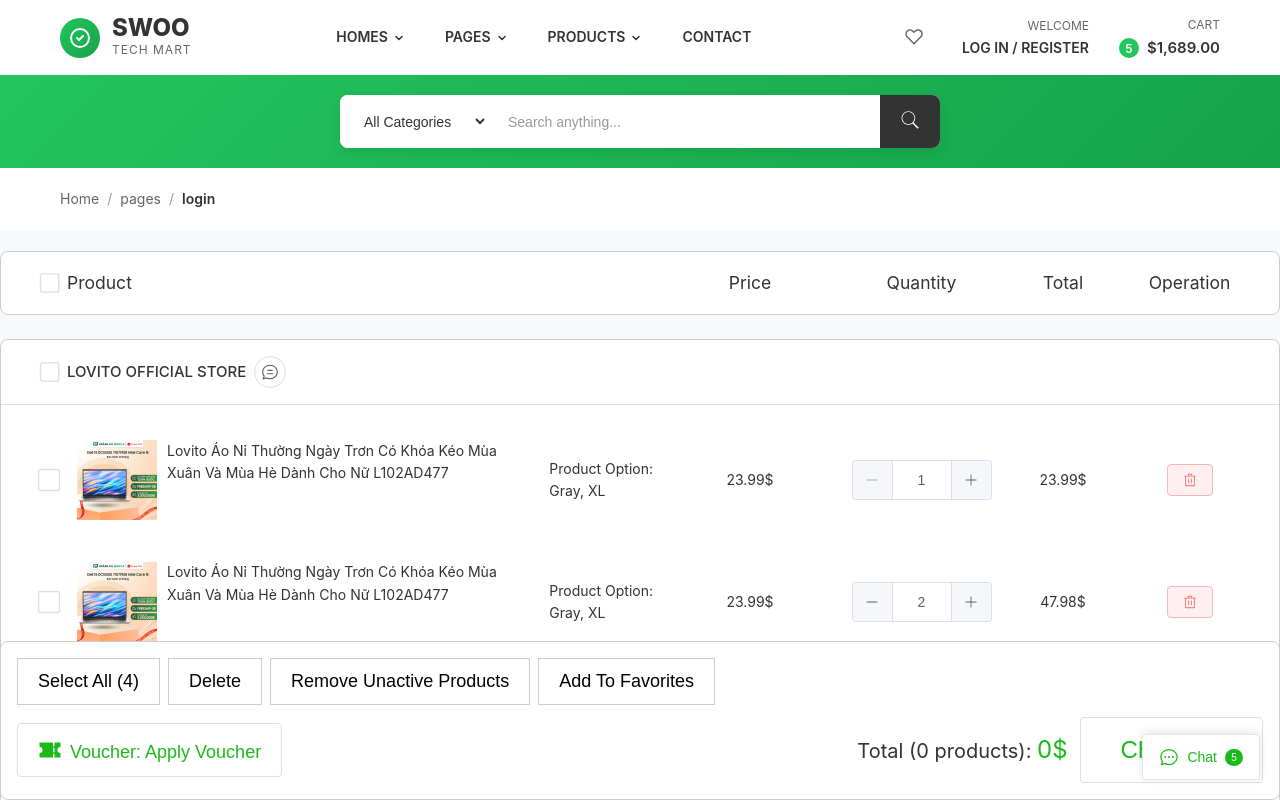
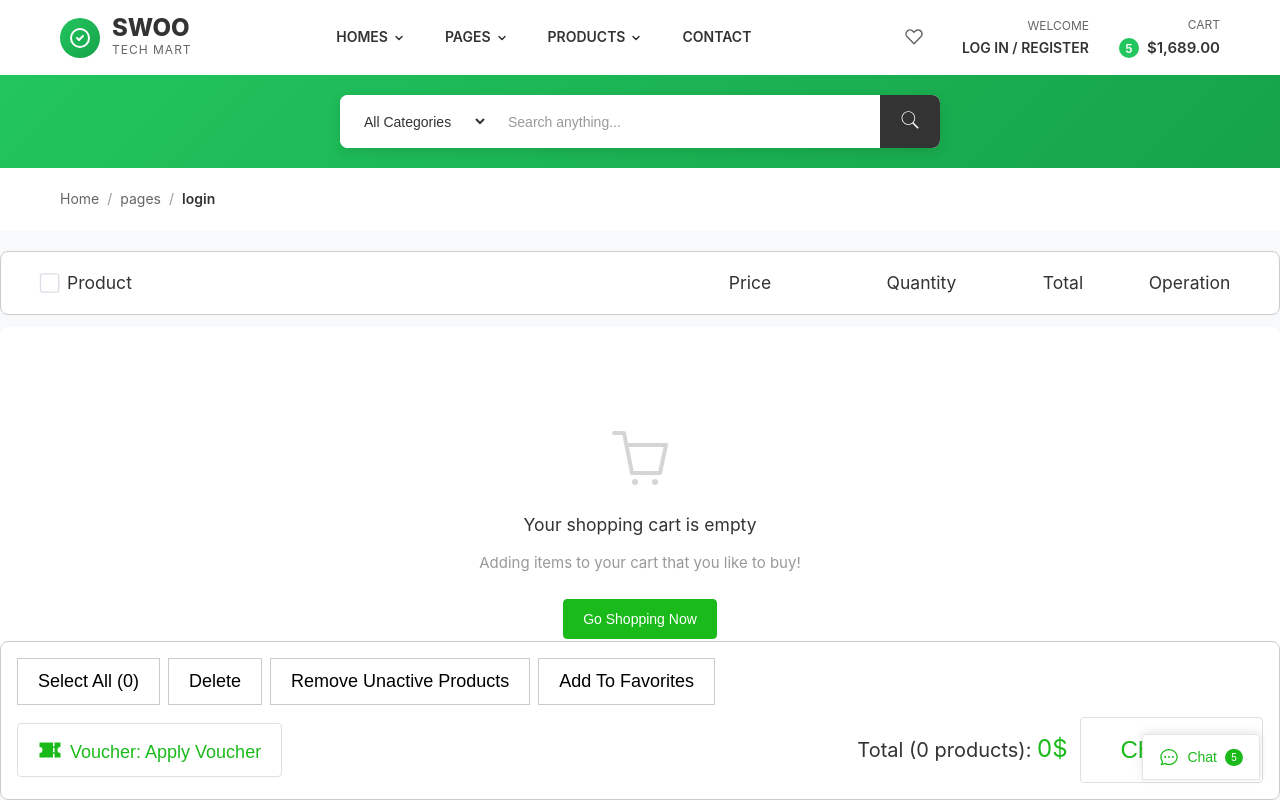
Before and after one commit to phamdatzx/microservice-e-commerce-SE122, a Vue app in the folder frontend/: page /cart in a window 1280 px wide. Shown: the top 800 px of the page. Built offline with nearby package versions, Linux system fonts and the light colour scheme.

Commit message:
feat: API integration for Customer Cart View.

```diff
--- a/frontend/src/views/customer/CartView/CartView.vue
+++ b/frontend/src/views/customer/CartView/CartView.vue
@@ -1,191 +1,125 @@
 <script setup lang="ts">
 import Header from '@/components/Header.vue'
 import type { CheckboxValueType } from 'element-plus'
-import { ref, useTemplateRef, watch } from 'vue'
+import { ref, useTemplateRef, watch, onMounted, computed } from 'vue'
 import CartSellerProductWrapper from './components/CartSellerProductWrapper.vue'
-import { Ticket } from '@element-plus/icons-vue'
+import { Ticket, Loading, ShoppingCart } from '@element-plus/icons-vue'
+import { ElNotification, ElMessageBox } from 'element-plus'
 
 import { Splide, SplideSlide } from '@splidejs/vue-splide'
+import axios from 'axios'
 
-export interface CartSeller {
-  sellerName: string
-  products: Product[]
+export interface VariantAPI {
+  id: string
+  sku: string
+  options: Record<string, string>
+  price: number
+  stock: number
+  image: string
+}
+
+export interface CartItemAPI {
+  id: string
+  user_id: string
+  seller_id: string
+  product_id: string
+  variant_id: string
+  quantity: number
+  product_name: string
+  variant: VariantAPI
+  created_at: string
+  updated_at: string
 }
 
 export interface Product {
-  id: number
+  id: string
   imageUrl: string
   productName: string
   productOption: string
   price: number
-  quantity?: number
+  quantity: number
+  sellerName: string
+  sellerId: string
+  variantId: string
+  stock: number
   isSoldOut?: boolean
-  sellerName: string
 }
 
-const productList = [
-  {
-    imageUrl: '/src/assets/product-imgs/product1.png',
-    name: 'Laptop Dell 15 DC15250 71071928 (Core i5-1334U/16GB/512GB/Intel Graphics/15.6 inch FHD IPS/Win 11/Bạc) - Chính hãng',
-    price: 16090000,
-    rating: 5.0,
-    location: 'Ha Noi',
-    discount: 37,
-  },
-  {
-    imageUrl: '/src/assets/product-imgs/product1.png',
-    name: 'Laptop Dell 15 DC15250 71071928 (Core i5-1334U/16GB/512GB/Intel Graphics/15.6 inch FHD IPS/Win 11/Bạc) - Chính hãng',
-    price: 16090000,
-    rating: 5.0,
-    location: 'Ha Noi',
-    discount: 37,
-  },
-  {
-    imageUrl: '/src/assets/product-imgs/product1.png',
-    name: 'Laptop Dell 15 DC15250 71071928 (Core i5-1334U/16GB/512GB/Intel Graphics/15.6 inch FHD IPS/Win 11/Bạc) - Chính hãng',
-    price: 16090000,
-    rating: 5.0,
-    location: 'Ha Noi',
-    discount: 37,
-  },
-  {
-    imageUrl: '/src/assets/product-imgs/product1.png',
-    name: 'Laptop Dell 15 DC15250 71071928 (Core i5-1334U/16GB/512GB/Intel Graphics/15.6 inch FHD IPS/Win 11/Bạc) - Chính hãng',
-    price: 16090000,
-    rating: 5.0,
-    location: 'Ha Noi',
-    discount: 37,
-  },
-  {
-    imageUrl: '/src/assets/product-imgs/product1.png',
-    name: 'Laptop Dell 15 DC15250 71071928 (Core i5-1334U/16GB/512GB/Intel Graphics/15.6 inch FHD IPS/Win 11/Bạc) - Chính hãng',
-    price: 16090000,
-    rating: 5.0,
-    location: 'Ha Noi',
-    discount: 37,
-  },
-  {
-    imageUrl: '/src/assets/product-imgs/product1.png',
-    name: 'Laptop Dell 15 DC15250 71071928 (Core i5-1334U/16GB/512GB/Intel Graphics/15.6 inch FHD IPS/Win 11/Bạc) - Chính hãng',
-    price: 16090000,
-    rating: 5.0,
-    location: 'Ha Noi',
-    discount: 37,
-  },
-  {
-    imageUrl: '/src/assets/product-imgs/product1.png',
-    name: 'Laptop Dell 15 DC15250 71071928 (Core i5-1334U/16GB/512GB/Intel Graphics/15.6 inch FHD IPS/Win 11/Bạc) - Chính hãng',
-    price: 16090000,
-    rating: 5.0,
-    location: 'Ha Noi',
-    discount: 37,
-  },
-  {
-    imageUrl: '/src/assets/product-imgs/product1.png',
-    name: 'Laptop Dell 15 DC15250 71071928 (Core i5-1334U/16GB/512GB/Intel Graphics/15.6 inch FHD IPS/Win 11/Bạc) - Chính hãng',
-    price: 16090000,
-    rating: 5.0,
-    location: 'Ha Noi',
-    discount: 37,
-  },
-  {
-    imageUrl: '/src/assets/product-imgs/product1.png',
-    name: 'Laptop Dell 15 DC15250 71071928 (Core i5-1334U/16GB/512GB/Intel Graphics/15.6 inch FHD IPS/Win 11/Bạc) - Chính hãng',
-    price: 16090000,
-    rating: 5.0,
-    location: 'Ha Noi',
-    discount: 37,
-  },
-  {
-    imageUrl: '/src/assets/product-imgs/product1.png',
-    name: 'Laptop Dell 15 DC15250 71071928 (Core i5-1334U/16GB/512GB/Intel Graphics/15.6 inch FHD IPS/Win 11/Bạc) - Chính hãng',
-    price: 16090000,
-    rating: 5.0,
-    location: 'Ha Noi',
-    discount: 37,
-  },
-  {
-    imageUrl: '/src/assets/product-imgs/product1.png',
-    name: 'Laptop Dell 15 DC15250 71071928 (Core i5-1334U/16GB/512GB/Intel Graphics/15.6 inch FHD IPS/Win 11/Bạc) - Chính hãng',
-    price: 16090000,
-    rating: 5.0,
-    location: 'Ha Noi',
-    discount: 37,
-  },
-  {
-    imageUrl: '/src/assets/product-imgs/product1.png',
-    name: 'Laptop Dell 15 DC15250 71071928 (Core i5-1334U/16GB/512GB/Intel Graphics/15.6 inch FHD IPS/Win 11/Bạc) - Chính hãng',
-    price: 16090000,
-    rating: 5.0,
-    location: 'Ha Noi',
-    discount: 37,
-  },
-  {
-    imageUrl: '/src/assets/product-imgs/product1.png',
-    name: 'Laptop Dell 15 DC15250 71071928 (Core i5-1334U/16GB/512GB/Intel Graphics/15.6 inch FHD IPS/Win 11/Bạc) - Chính hãng',
-    price: 16090000,
-    rating: 5.0,
-    location: 'Ha Noi',
-    discount: 37,
-  },
-]
+export interface CartSeller {
+  sellerName: string
+  sellerId: string
+  products: Product[]
+}
+
+const productList = ref<any[]>([]) // Recently viewed
 
 const checkAll = ref(false)
 const checkedProducts = ref<Product[]>([])
 const CartSellerProductWrapperRefs = ref<InstanceType<typeof CartSellerProductWrapper>[]>([])
-const cartData: CartSeller[] = [
-  {
-    sellerName: 'LOVITO OFFICIAL STORE',
-    products: [
-      {
-        id: 1,
-        imageUrl: '/src/assets/product-imgs/product1.png',
-        productName:
-          'Lovito Áo Nỉ Thường Ngày Trơn Có Khóa Kéo Mùa Xuân Và Mùa Hè Dành Cho Nữ L102AD477',
-        productOption: 'Gray, XL',
-        price: 23.99,
-        quantity: 1,
-        sellerName: 'LOVITO OFFICIAL STORE',
+const cartData = ref<CartSeller[]>([])
+const isLoading = ref(false)
+
+const fetchCart = async () => {
+  const token = localStorage.getItem('access_token')
+  if (!token) return
+
+  isLoading.value = true
+  try {
+    const response = await axios.get('http://localhost:81/api/order/cart', {
+      headers: {
+        Authorization: `Bearer ${token}`,
       },
-      {
-        id: 2,
-        imageUrl: '/src/assets/product-imgs/product1.png',
-        productName:
-          'Lovito Áo Nỉ Thường Ngày Trơn Có Khóa Kéo Mùa Xuân Và Mùa Hè Dành Cho Nữ L102AD477',
-        productOption: 'Gray, XL',
-        price: 23.99,
-        quantity: 2,
-        sellerName: 'LOVITO OFFICIAL STORE',
-      },
-    ],
-  },
-  {
-    sellerName: 'LOVITO OFFICIAL STORE2',
-    products: [
-      {
-        id: 1,
-        imageUrl: '/src/assets/product-imgs/product1.png',
-        productName:
-          'Lovito Áo Nỉ Thường Ngày Trơn Có Khóa Kéo Mùa Xuân Và Mùa Hè Dành Cho Nữ L102AD477',
-        productOption: 'Gray, XL',
-        price: 23.99,
-        quantity: 1,
-        sellerName: 'LOVITO OFFICIAL STORE2',
-      },
-      {
-        id: 2,
-        imageUrl: '/src/assets/product-imgs/product1.png',
-        productName:
-          'Lovito Áo Nỉ Thường Ngày Trơn Có Khóa Kéo Mùa Xuân Và Mùa Hè Dành Cho Nữ L102AD477',
-        productOption: 'Gray, XL',
-        price: 23.99,
-        quantity: 2,
-        sellerName: 'LOVITO OFFICIAL STORE2',
-      },
-    ],
-  },
-]
-const allProducts = cartData.map((seller) => seller.products).flat()
+    })
+
+    const items: CartItemAPI[] = response.data.cart_items
+
+    // Group by seller_id
+    const grouped = items.reduce((acc: Record<string, CartSeller>, item) => {
+      if (!acc[item.seller_id]) {
+        acc[item.seller_id] = {
+          sellerId: item.seller_id,
+          sellerName: 'Official Store', // Using placeholder since API doesn't return name yet
+          products: [],
+        }
+      }
+
+      acc[item.seller_id].products.push({
+        id: item.id,
+        imageUrl: item.variant.image || 'https://placehold.co/100x100?text=No+Image',
+        productName: item.product_name,
+        productOption: Object.values(item.variant.options).join(', '),
+        price: item.variant.price,
+        quantity: item.quantity,
+        stock: item.variant.stock,
+        sellerName: 'Official Store',
+        sellerId: item.seller_id,
+        variantId: item.variant_id,
+      })
+
+      return acc
+    }, {})
+
+    cartData.value = Object.values(grouped)
+  } catch (error) {
+    console.error('Error fetching cart:', error)
+  } finally {
+    isLoading.value = false
+  }
+}
+
+const loadRecentlyViewed = () => {
+  const stored = localStorage.getItem('recently_viewed')
+  if (stored) {
+    productList.value = JSON.parse(stored)
+  }
+}
+
+const allProducts = computed(() => cartData.value.map((seller) => seller.products).flat())
+
+onMounted(() => {
+  fetchCart()
+  loadRecentlyViewed()
+})
 
 const handleCheckAll = () => {
   CartSellerProductWrapperRefs.value.forEach((ref) => {
@@ -200,7 +134,7 @@ const handleUncheckAll = () => {
 }
 
 const handleCheckAllChange = (val: CheckboxValueType) => {
-  checkedProducts.value = val ? allProducts : []
+  checkedProducts.value = val ? allProducts.value : []
 
   if (val) {
     handleCheckAll()
@@ -218,7 +152,101 @@ const handleCheckedProductsChange = (checkedSellerProducts: Product[], sellerNam
     checkedProducts.value.push(...checkedSellerProducts)
   }
 
-  checkAll.value = checkedProducts.value.length === allProducts.length
+  checkAll.value = checkedProducts.value.length === allProducts.value.length
+}
+
+const removeFromCart = async (cartItemId: string, showNotification = true) => {
+  const token = localStorage.getItem('access_token')
+  if (!token) return
+
+  if (showNotification) {
+    try {
+      await ElMessageBox.confirm(
+        'Are you sure you want to remove this item from your cart?',
+        'Confirm Remove',
+        {
+          confirmButtonText: 'Remove',
+          cancelButtonText: 'Cancel',
+          type: 'warning',
+        },
+      )
+    } catch (error) {
+      return // User cancelled
+    }
+  }
+
+  try {
+    await axios.delete(`http://localhost:81/api/order/cart/${cartItemId}`, {
+      headers: {
+        Authorization: `Bearer ${token}`,
+      },
+    })
+
+    // Remove from cartData
+    cartData.value = cartData.value
+      .map((seller) => ({
+        ...seller,
+        products: seller.products.filter((p) => p.id !== cartItemId),
+      }))
+      .filter((seller) => seller.products.length > 0)
+
+    // Remove from checkedProducts
+    checkedProducts.value = checkedProducts.value.filter((p) => p.id !== cartItemId)
+
+    if (showNotification) {
+      ElNotification({
+        title: 'Success',
+        message: 'Item removed from cart',
+        type: 'success',
+      })
+    }
+  } catch (error) {
+    console.error('Error removing from cart:', error)
+    if (showNotification) {
+      ElNotification({
+        title: 'Error',
+        message: 'Failed to remove item from cart',
+        type: 'error',
+      })
+    }
+  }
+}
+
+const handleFooterSelectAll = () => {
+  checkAll.value = !checkAll.value
+  handleCheckAllChange(checkAll.value)
+}
+
+const handleDeleteSelected = async () => {
+  if (checkedProducts.value.length === 0) return
+
+  try {
+    await ElMessageBox.confirm(
+      `Are you sure you want to delete ${checkedProducts.value.length} items?`,
+      'Confirm Delete',
+      {
+        confirmButtonText: 'Delete',
+        cancelButtonText: 'Cancel',
+        type: 'warning',
+      },
+    )
+
+    const idsToDelete = checkedProducts.value.map((p) => p.id)
+
+    // Using Promise.all to delete each item
+    // Note: If backend supports batch delete, it would be better to use that.
+    await Promise.all(idsToDelete.map((id) => removeFromCart(id, false)))
+
+    ElNotification({
+      title: 'Success',
+      message: `Successfully removed ${idsToDelete.length} items from cart.`,
+      type: 'success',
+    })
+  } catch (error) {
+    if (error !== 'cancel') {
+      console.error('Error in bulk delete:', error)
+    }
+  }
 }
 </script>
 
@@ -251,13 +279,31 @@ const handleCheckedProductsChange = (checkedSellerProducts: Product[], sellerNam
       <h3 style="width: 139px; text-align: center">Operation</h3>
     </div>
 
+    <div v-if="isLoading" style="padding: 100px; text-align: center">
+      <el-icon class="is-loading" size="40"><Loading /></el-icon>
+    </div>
+
+    <template v-else-if="cartData.length > 0">
       <CartSellerProductWrapper
         v-for="seller in cartData"
-      :key="seller.sellerName"
+        :key="seller.sellerId"
         ref="CartSellerProductWrapperRefs"
         :seller="seller"
         @checked-products-change="handleCheckedProductsChange"
+        @delete-product="removeFromCart"
       />
+    </template>
+
+    <div v-else style="padding: 100px; text-align: center; background: #fff" class="border-radius">
+      <el-icon size="64" style="margin-bottom: 20px; opacity: 0.2"><ShoppingCart /></el-icon>
+      <h3>Your shopping cart is empty</h3>
+      <p style="color: #999; margin: 12px 0 24px">
+        Adding items to your cart that you like to buy!
+      </p>
+      <el-button type="primary" color="var(--main-color)" size="large" @click="$router.push('/')">
+        Go Shopping Now
+      </el-button>
+    </div>
 
     <div
       class="border-radius"
@@ -271,8 +317,10 @@ const handleCheckedProductsChange = (checkedSellerProducts: Product[], sellerNam
       "
     >
       <div style="display: flex; padding-bottom: 12px">
-        <button class="btn">Select All ({{ allProducts.length }})</button>
-        <button class="btn">Delete</button>
+        <button class="btn" @click="handleFooterSelectAll">
+          {{ checkAll ? 'Unselect All' : 'Select All' }} ({{ allProducts.length }})
+        </button>
+        <button class="btn" @click="handleDeleteSelected">Delete</button>
         <button class="btn">Remove Unactive Products</button>
         <button class="btn">Add To Favorites</button>
       </div>
@@ -318,6 +366,7 @@ const handleCheckedProductsChange = (checkedSellerProducts: Product[], sellerNam
       </div>
 
       <Splide
+        v-if="productList.length"
         :options="{
           rewind: true,
           perPage: 5,
@@ -329,7 +378,7 @@ const handleCheckedProductsChange = (checkedSellerProducts: Product[], sellerNam
           },
         }"
       >
-        <SplideSlide v-for="item in productList" :key="item.name">
+        <SplideSlide v-for="item in productList" :key="item.id">
           <ProductItem
             :image-url="item.imageUrl"
             :name="item.name"
@@ -337,9 +386,14 @@ const handleCheckedProductsChange = (checkedSellerProducts: Product[], sellerNam
             :rating="item.rating"
             :location="item.location"
             :discount="item.discount"
+            :id="item.id"
           />
         </SplideSlide>
       </Splide>
+      <div v-else style="text-align: center; color: #999; padding: 40px">
+        <el-icon size="40" style="margin-bottom: 12px; opacity: 0.5"><ShoppingCart /></el-icon>
+        <p style="font-size: 14px">Your recently viewed list is empty.</p>
+      </div>
     </div>
   </div>
 </template>
--- a/frontend/src/views/customer/CartView/components/CartProduct.vue
+++ b/frontend/src/views/customer/CartView/components/CartProduct.vue
@@ -8,7 +8,7 @@ interface Props {
 
 const props = withDefaults(defineProps<Props>(), {
   product: () => ({
-    id: -1,
+    id: '',
     imageUrl: '',
     productName: '',
     productOption: '',
@@ -16,10 +16,17 @@ const props = withDefaults(defineProps<Props>(), {
     quantity: 0,
     isSoldOut: false,
     sellerName: '',
+    sellerId: '',
+    variantId: '',
+    stock: 0,
   }),
 })
 
-const quantity = defineModel<number>()
+const emits = defineEmits(['delete'])
+
+const handleDelete = () => {
+  emits('delete', props.product.id)
+}
 </script>
 
 <template>
@@ -48,7 +55,7 @@ const quantity = defineModel<number>()
       <el-input-number
         v-model="props.product.quantity"
         :min="1"
-        :max="10"
+        :max="props.product.stock"
         size="large"
         style="width: 140px"
       />
@@ -57,7 +64,7 @@ const quantity = defineModel<number>()
       >{{ props.product.price * (props.product.quantity ?? 0) }}$</span
     >
     <span style="width: 139px; text-align: center">
-      <el-button type="danger" plain :icon="Delete" />
+      <el-button type="danger" plain :icon="Delete" @click="handleDelete" />
     </span>
   </div>
 </template>
--- a/frontend/src/views/customer/CartView/components/CartSellerProductWrapper.vue
+++ b/frontend/src/views/customer/CartView/components/CartSellerProductWrapper.vue
@@ -15,7 +15,7 @@ const props = withDefaults(defineProps<Props>(), {
   }),
 })
 
-const emits = defineEmits(['checkedProductsChange'])
+const emits = defineEmits(['checkedProductsChange', 'deleteProduct'])
 
 const checkAll = ref(false)
 const checkedProducts = ref<Product[]>([])
@@ -62,7 +62,12 @@ defineExpose({ checkedProducts, handleCheckAll, handleUncheckAll })
     </div>
     <el-divider style="margin: 0 0 15px 0" />
     <el-checkbox-group v-model="checkedProducts" @change="handleCheckedProductsChange">
-      <CartProduct v-for="product in props.seller.products" :key="product.id" :product="product" />
+      <CartProduct
+        v-for="product in props.seller.products"
+        :key="product.id"
+        :product="product"
+        @delete="(id) => emits('deleteProduct', id)"
+      />
     </el-checkbox-group>
   </div>
 </template>
```
Also changed, not shown: frontend/src/views/customer/ProductDetailView.vue (+53 -1 lines). Lines whose indentation alone changed are shown as unchanged.
